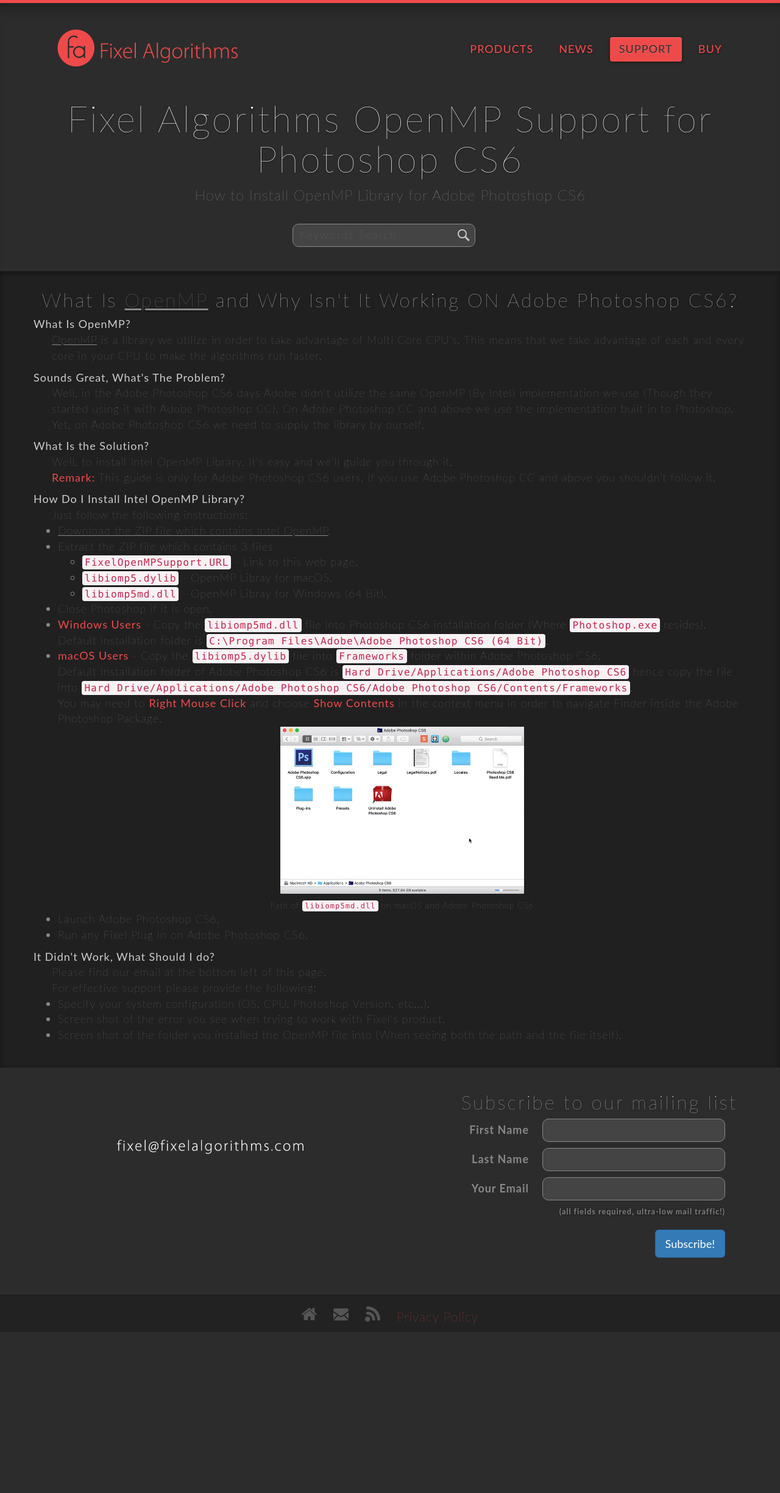
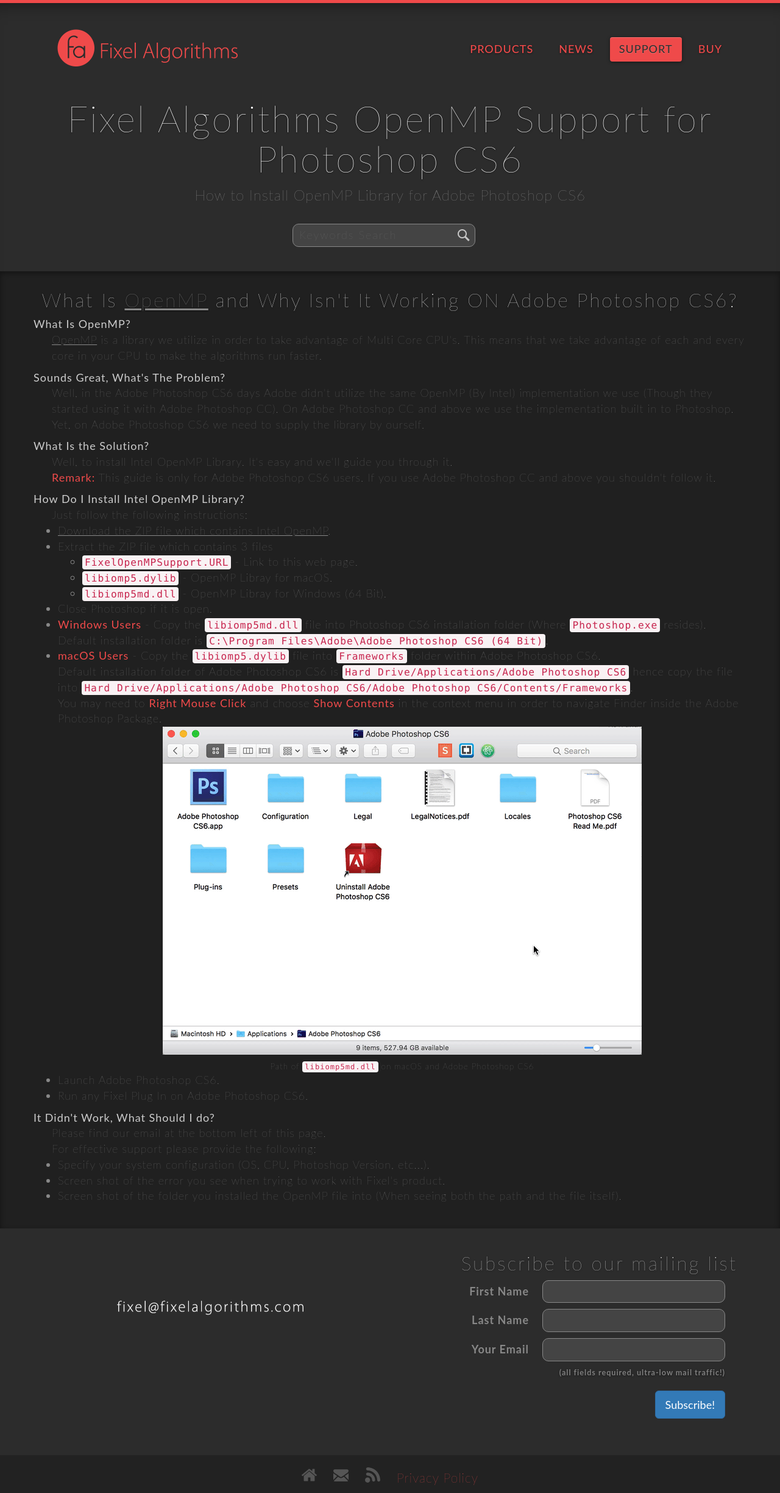
Before and after one commit to FixelAlgorithmsTeam/fixel, a Jekyll site: the page built from support/fixel-openmp-support.html, in a window 1280 px wide. Shown: the whole page at 61% size. Built offline with Jekyll 4.4.1, drawn with Linux system fonts in a browser that asks for light colours; nearby versions of some CDN libraries; comment, search, counter and statistics services are not loaded; before the commit the page ends 2185 px from its top, so only the background shows below that.

Commit message:
New 	- 	Added OpenMP support page. Fixed 	- 	B Known Issues 	-	C To Do 	- 	D Remarks 	- 	E

```diff
--- a/support/fixel-openmp-support.html
+++ b/support/fixel-openmp-support.html
@@ -60,7 +60,7 @@
 
 							<br>
 							<figure>
-								<a href="images/Libiopenmp5MacOSPhotoshopCS6.png"><img src="images/Libiopenmp5MacOSPhotoshopCS6.png" alt="Installation Path of libiopenmp5.dylib on macOS, Adobe Photoshop CS6" width="400" height="309" class="img-responsive img-center" style="margin-bottom: 10px"></a>
+								<a href="images/Libiopenmp5MacOSPhotoshopCS6.png"><img src="images/Libiopenmp5MacOSPhotoshopCS6.png" alt="Installation Path of libiopenmp5.dylib on macOS, Adobe Photoshop CS6" width="786" height="538" class="img-responsive img-center" style="margin-bottom: 10px"></a>
 								<figcaption>Path of <code class="highlighter-rouge">libiomp5md.dll</code> on macOS and Adobe Photoshop CS6</figcaption>
 							</figure>
 
```
